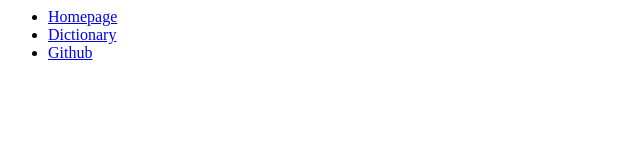
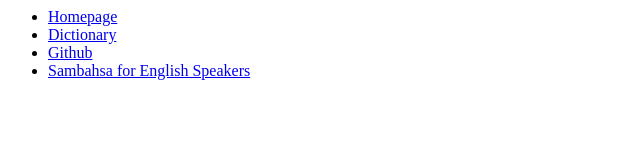
Before and after one commit to Sambahsa/sambahsa.github.io, a plain HTML site: page index.html in a window 1280 px wide. Shown: the whole page, without its empty margins (0-640 px from the left). Drawn offline with Linux system fonts and the light colour scheme.

Commit message:
Update index.html

```diff
--- a/index.html
+++ b/index.html
@@ -2,4 +2,5 @@
   <li><a href="http://sambahsa.pbworks.com/">Homepage</a></li>
   <li><a href="https://sambahsa.github.io/dictionar/">Dictionary</a></li>
   <li><a href="https://github.com/Sambahsa/">Github</a></li>
+  <li><a href="https://sambahsa.github.io/SambahsaForEnglishSpeakers/">Sambahsa for English Speakers</a></li>
 </ul>
```
